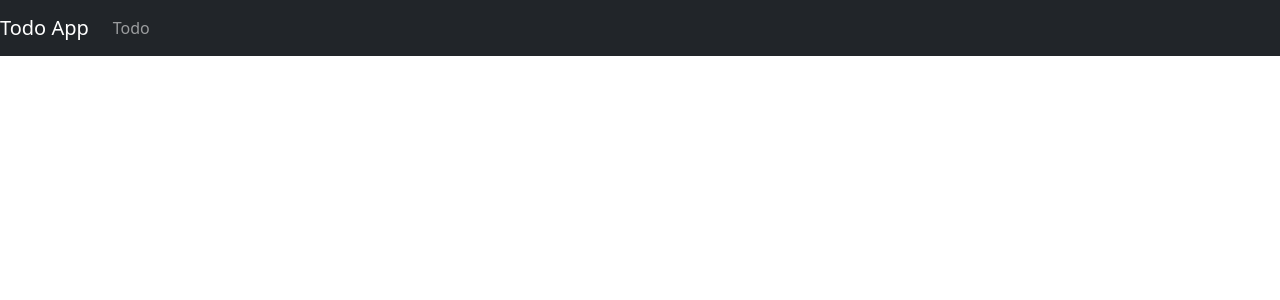
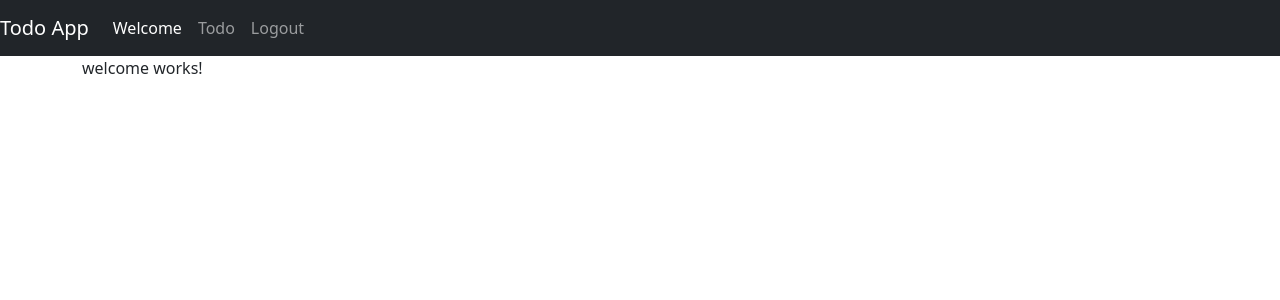
Before and after one commit to HaopengSun/taskTracker, an Angular app in the folder client/: page /welcome in a window 1280 px wide. Before the commit this address led to /. Shown: the top 300 px of the page. Built offline with nearby package versions, Linux system fonts and the light colour scheme; sample sign-in values are in the browser's storage.

Commit message:
finish user authentication and add welcome todo pages

```diff
--- a/client/src/app/app-routing.module.ts
+++ b/client/src/app/app-routing.module.ts
@@ -1,18 +1,26 @@
 import { NgModule } from '@angular/core';
 import { RouterModule, Routes } from '@angular/router';
+import { AuthGuard } from './auth.guard';
+
 import { LoginComponent } from './components/login/login.component';
 import { RegisterComponent } from './components/register/register.component';
 import { TodoComponent } from './components/todo/todo.component';
+import { WelcomeComponent } from './components/welcome/welcome.component';
 
 const routes: Routes = [
   {
     path:"",
-    redirectTo: "/events",
+    redirectTo: "/welcome",
     pathMatch: "full"
   },
   {
     path: "todo",
-    component: TodoComponent
+    component: TodoComponent,
+    canActivate: [ AuthGuard ]
+  },
+  {
+    path: "welcome",
+    component: WelcomeComponent,
   },
   {
     path: "login",
--- a/client/src/app/app.component.html
+++ b/client/src/app/app.component.html
@@ -7,15 +7,18 @@
   <div class="collapse navbar-collapse" id="navbarSupportedContent">
     <ul class="navbar-nav mr-auto">
       <li class="nav-item">
+        <a class="nav-link" routerLink="/welcome" routerLinkActive="active">Welcome</a>
+      </li>
+      <li class="nav-item">
         <a class="nav-link" routerLink="/todo" routerLinkActive="active">Todo</a>
       </li>
     </ul>
     <ul class="navbar-nav">
         <a class="nav-link" *ngIf="!_authService.loggedIn()" routerLink="/login" routerLinkActive="active">Login</a>
         <a class="nav-link" *ngIf="!_authService.loggedIn()" routerLink="/register" routerLinkActive="active">Register</a>
-        <!-- <a class="nav-link" *ngIf="_authService.loggedIn()" style="cursor: pointer"
+        <a class="nav-link" *ngIf="_authService.loggedIn()" style="cursor: pointer"
          (click)="_authService.logout()"
-        >Logout</a> -->
+        >Logout</a>
     </ul>
   </div>
 </nav>
--- a/client/src/app/app.component.ts
+++ b/client/src/app/app.component.ts
@@ -1,4 +1,5 @@
 import { Component } from '@angular/core';
+import { AuthService } from './services/auth.service';
 
 @Component({
   selector: 'app-root',
@@ -7,4 +8,6 @@ import { Component } from '@angular/core';
 })
 export class AppComponent {
   title = 'client';
+
+  constructor(public _authService: AuthService){}
 }
--- a/client/src/app/components/login/login.component.ts
+++ b/client/src/app/components/login/login.component.ts
@@ -22,7 +22,7 @@ export class LoginComponent implements OnInit {
       res => {
         console.log(res);
         localStorage.setItem('token', res.token);
-        this._router.navigate(['/special']);
+        this._router.navigate(['/todo']);
       },
       err => console.log(err)
     )
--- a/client/src/app/components/register/register.component.ts
+++ b/client/src/app/components/register/register.component.ts
@@ -22,7 +22,7 @@ export class RegisterComponent implements OnInit {
       res => {
         console.log(res);
         localStorage.setItem('token', res.token);
-        this._router.navigate(['/special']);
+        this._router.navigate(['/todo']);
       },
       err => console.log(err)
     )
--- a/client/src/app/services/auth.service.ts
+++ b/client/src/app/services/auth.service.ts
@@ -8,8 +8,8 @@ import { Router } from '@angular/router';
 })
 export class AuthService {
 
-  private _registerUrl = 'http://localhost:3000/api/register'
-  private _loginUrl = 'http://localhost:3000/api/login'
+  private _registerUrl = 'http://localhost:3200/api/register'
+  private _loginUrl = 'http://localhost:3200/api/login'
 
   constructor(private http:HttpClient, private _router: Router) { }
 
@@ -32,6 +32,6 @@ export class AuthService {
 
   logout(){
     localStorage.removeItem('token')
-    this._router.navigate(['/events'])
+    this._router.navigate(['/todo'])
   }
 }
```
